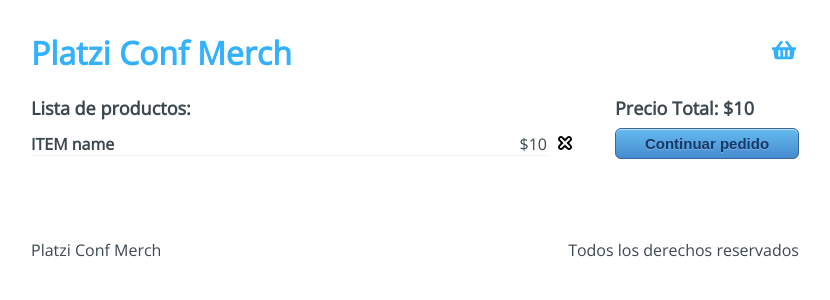
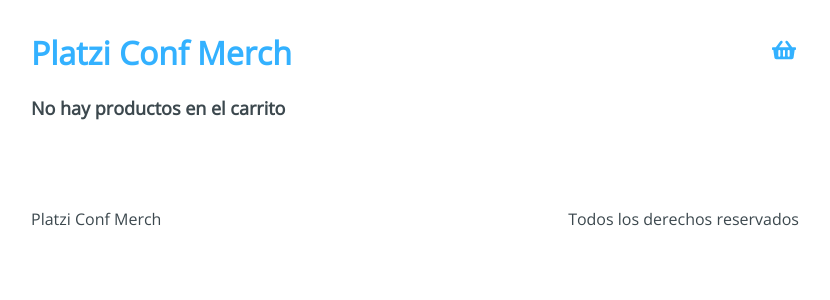
Before and after one commit to OrlandoMts/merchandise, a React app: page /checkout in a window 1280 px wide. Shown: the top 300 px of the page, without its empty margins (225-1055 px from the left). Built offline with nearby package versions, Linux system fonts and the light colour scheme.

Commit message:
Cree el estado global, y las funciones para agregar, eliminar productos del carrito y calcular el costo total

```diff
--- a/src/components/Header.jsx
+++ b/src/components/Header.jsx
@@ -1,9 +1,17 @@
-import React from 'react';
+import React, { useContext, useMemo } from 'react';
 import { Link } from 'react-router-dom';
+import { AppContext } from '../context/AppContext';
 import '../styles/components/Header.css';
 import { FaShoppingBasket } from "react-icons/fa";
 
 const Header = () => {
+
+    const { state: {cart} } = useContext(AppContext);
+
+    const quantityCart = useMemo(() => {
+        return cart.length;
+    }, [cart])
+
     return (
         <div className='Header'>
             <h1 className='Header-title'>
@@ -15,6 +23,7 @@
                 <Link to='/checkout'>
                     <FaShoppingBasket title="checkout" size="1.5rem" />
                 </Link>
+                {quantityCart > 0 && <div className='Header-alert'>{quantityCart}</div>}
             </div>
         </div>
     )
--- a/src/components/Product.jsx
+++ b/src/components/Product.jsx
@@ -1,7 +1,7 @@
 import React from 'react';
 import '../styles/components/Products.css';
 
-const Product = ({ product }) => {
+const Product = ({ product, handleAddToCart }) => {
 
     const { image, title, price, description } = product;
 
@@ -14,7 +14,7 @@
                 </h2>
                 <p>{description}</p>
             </div>
-            <button type="button">Comprar</button>
+            <button type="button" onClick={ () => handleAddToCart(product)}>Comprar</button>
         </div>
     )
 }
--- a/src/components/Products.jsx
+++ b/src/components/Products.jsx
@@ -1,13 +1,22 @@
-import React from 'react';
+import React, { useContext } from 'react';
 import { Product } from './Product';
+import { AppContext } from '../context/AppContext'
 // import '../styles/components/Products.css';
 
-const Products = ({products}) => {
+const Products = () => {
+
+    const { state, addToCart } = useContext(AppContext);
+    const { products } = state; //Trae los productos del estado
+
+    const handleAddToCart = payload => {
+        addToCart(payload);
+    }
+
     return (
         <div className='Products'>
             <div className='Products-items'>
                 {products.map(product => (
-                    <Product key={product.id} product={product}/>
+                    <Product key={product.id} product={product} handleAddToCart={handleAddToCart}/>
                 ))}
             </div>
         </div>
--- a/src/containers/Checkout.jsx
+++ b/src/containers/Checkout.jsx
@@ -1,28 +1,50 @@
-import React from 'react';
+import React, { useContext, useMemo } from 'react';
 import { Link } from 'react-router-dom';
+import { AppContext } from '../context/AppContext';
 import '../styles/components/Checkout.css';
 import { TiTimesOutline } from 'react-icons/ti';
 
 const Checkout = () => {
+
+    const { state: {cart}, removeFromCart } = useContext(AppContext);
+
+    const handleRemove = (payload, index) => {
+        removeFromCart(payload, index);
+    }
+
+    const handleSumTotal = () => {
+        const reducer = (accumulator, currentValue) => accumulator + currentValue.price;
+        const sum = cart.reduce(reducer, 0);
+        return sum;
+    }
+
+    const quantityCart = useMemo(()=>{
+        return cart.length;
+    }, [cart])
+
     return (
         <div className='Checkout'>
             <div className='Checkout-content'>
-                <h3>Lista de productos:</h3>
-                <div className='Checkout-item'>
+                {quantityCart > 0 ? <h3>Lista de pedidos</h3> : <h3>No hay productos en el carrito</h3>}
+                {cart.map((item, index) => (
+                    <div className='Checkout-item' key={index}>
                         <div className='Checkout-element'>
-                        <h4>ITEM name</h4>
-                        <span>$10</span>
+                            <h4>{item.title}</h4>
+                            <span>${item.price}</span>
                         </div>
 
-                    <button type='button'><TiTimesOutline title='Eliminar' size='1.5rem'/></button>
+                        <button type='button' onClick={()=>handleRemove(item, index)}><TiTimesOutline title='Eliminar' size='1.5rem'/></button>
                     </div>
+                ))}
             </div>
+            {quantityCart > 0 && (
                 <div className='Checkout-sidebar'>
-                <h3>Precio Total: $10</h3>
+                    <h3>Precio Total: ${handleSumTotal()}</h3>
                     <Link to='/checkout/information'>
                         <button type='button'>Continuar pedido</button>
                     </Link>
                 </div>
+            )}
         </div>
     )
 }
--- a/src/containers/Home.jsx
+++ b/src/containers/Home.jsx
@@ -1,11 +1,10 @@
 import React from 'react';
-import initialState from '../initialState';
 import { Products } from '../components/Products';
 
 const Home = () => {
     return (
         <div className='Home'>
-            <Products products={initialState.products}/>
+            <Products />
         </div>
     )
 }
--- /dev/null
+++ b/src/context/AppContext.js
@@ -0,0 +1,5 @@
+import React from "react";
+
+const AppContext = React.createContext();
+
+export { AppContext }
--- /dev/null
+++ b/src/hooks/useInitialState.js
@@ -0,0 +1,30 @@
+import { useState } from 'react';
+import initialState from '../initialState';
+
+const useInitialState = () => {
+    const [state, setState] = useState(initialState);
+
+    const addToCart = payload => {
+        setState({
+            ...state,
+            cart: [...state.cart, payload]
+        });
+    }
+
+    const removeFromCart = (payload, indexToRemove) => {
+        setState({
+            ...state,
+            //Conserva todos los elementos que su indice no sea igual al indice del item en el map de Checkout
+            //La "comparacion" es entre el indice del cart y el indice que esta generando el map
+            cart: state.cart.filter((_payload, indexCurrent) => indexCurrent !== indexToRemove)
+        });
+    }
+
+    return {
+        addToCart,
+        removeFromCart,
+        state
+    }
+};
+
+export { useInitialState }
--- a/src/routes/App.jsx
+++ b/src/routes/App.jsx
@@ -7,9 +7,14 @@
 import { Payment } from "@containers/Payment";
 import { Success } from "@containers/Success";
 import { NotFound } from "@containers/NotFound";
+import { AppContext } from "../context/AppContext";
+import { useInitialState } from '../hooks/useInitialState';
 
 const App = () => {
+
+    const initalState = useInitialState();
     return (
+        <AppContext.Provider value={initalState}>
             <BrowserRouter>
                 <Layout>
                     <Routes>
@@ -22,6 +27,7 @@
                     </Routes>
                 </Layout>
             </BrowserRouter>
+        </AppContext.Provider>
     )
 }
 
```
Lines whose indentation alone changed are shown as unchanged.
